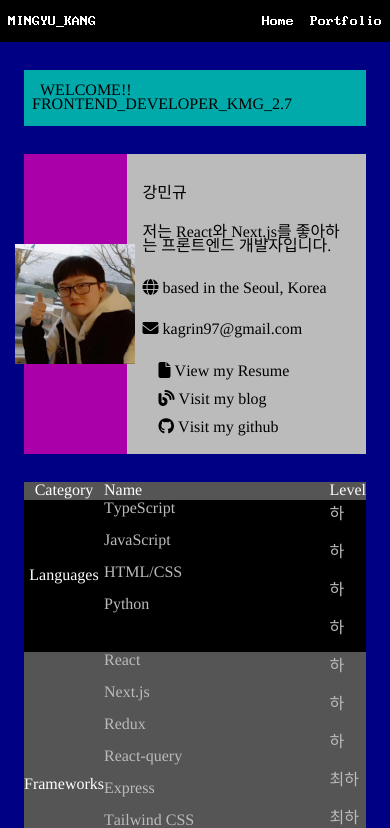
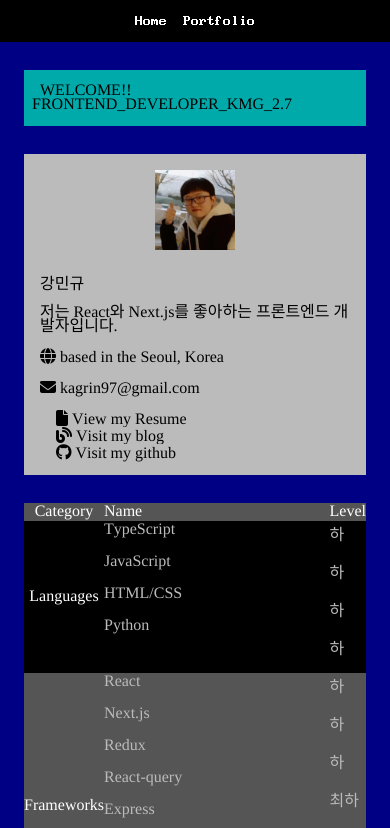
Before and after one commit to kagrin97/Portfolio, a React app: page / in a window 390 px wide. Shown: the top 828 px of the page. Built offline with nearby package versions, Linux system fonts and the light colour scheme; a web font is replaced by a local one.

Commit message:
style : bootstra.384.min.css에 container의 media-query 삭제

```diff
--- a/public/index.html
+++ b/public/index.html
@@ -13,8 +13,8 @@
     <script>
       var _386 = {
         fastLoad: false, // 애니메이션을 비활성화할지 여부
-        onePass: true, // 두 번째 커서 효과를 비활성화할지 여부
-        speedFactor: 2, // 애니메이션 속도를 조절하는 인자
+        onePass: false, // 두 번째 커서 효과를 비활성화할지 여부
+        speedFactor: 2.5, // 애니메이션 속도를 조절하는 인자
       };
     </script>
     <script src="./BOOTSTRA.384/js/bootstrap.js"></script>
--- a/src/components/HeaderNav.css
+++ b/src/components/HeaderNav.css
@@ -1,10 +1,5 @@
 .navbar {
   visibility: visible !important;
-}
-
-.navbar-brand:hover {
-  background-color: yellow !important;
-  color: black !important;
 }
 
 .nav-link:hover {
--- a/src/components/HeaderNav.tsx
+++ b/src/components/HeaderNav.tsx
@@ -7,7 +7,6 @@ function HeaderNav() {
   return (
     <Navbar bg="dark" variant="dark">
       <Container className="py-2">
-        <Navbar.Brand href="/">MINGYU_KANG</Navbar.Brand>
         <Nav className="me-auto">
           <Nav.Link href="/">Home</Nav.Link>
           <Nav.Link href="/portfolio">Portfolio</Nav.Link>
--- a/src/components/Profile.css
+++ b/src/components/Profile.css
@@ -1,28 +1,34 @@
 .card {
   flex-direction: row !important;
-  height: 100%;
-  max-height: 300px;
 }
+
+@media (max-width: 550px) {
+  .card {
+    flex-direction: column !important;
+  }
+
+  .card-header {
+    margin-top: 1rem;
+  }
+}
+
 .card-title {
   color: black;
 }
 .card-header {
-  width: 30%;
-  height: 100%;
   display: flex;
+  flex-direction: column;
   justify-content: center;
   align-items: center;
-  max-width: 150px;
+  background-color: transparent !important;
 }
 
-.card img {
+.card-header img {
   display: block !important;
-  width: 120px;
-  height: 120px;
+  height: auto;
 }
 
 .card-body {
-  width: 70%;
   height: 100%;
   display: flex;
   flex-direction: column;
--- a/src/components/Profile.tsx
+++ b/src/components/Profile.tsx
@@ -9,7 +9,7 @@ function Profile() {
   return (
     <Card className="mt-5">
       <Card.Header>
-        <Image src="/imgs/아바타.jpg" className="Image" />
+        <Image src="/imgs/아바타.jpg" width="80px" height="80px" className="Image" />
       </Card.Header>
       <Card.Body className="">
         <Card.Title className="mt-2">{info.name}</Card.Title>
```
Also changed, not shown: public/BOOTSTRA.384/css/bootstrap.min.css, vercel.json.
